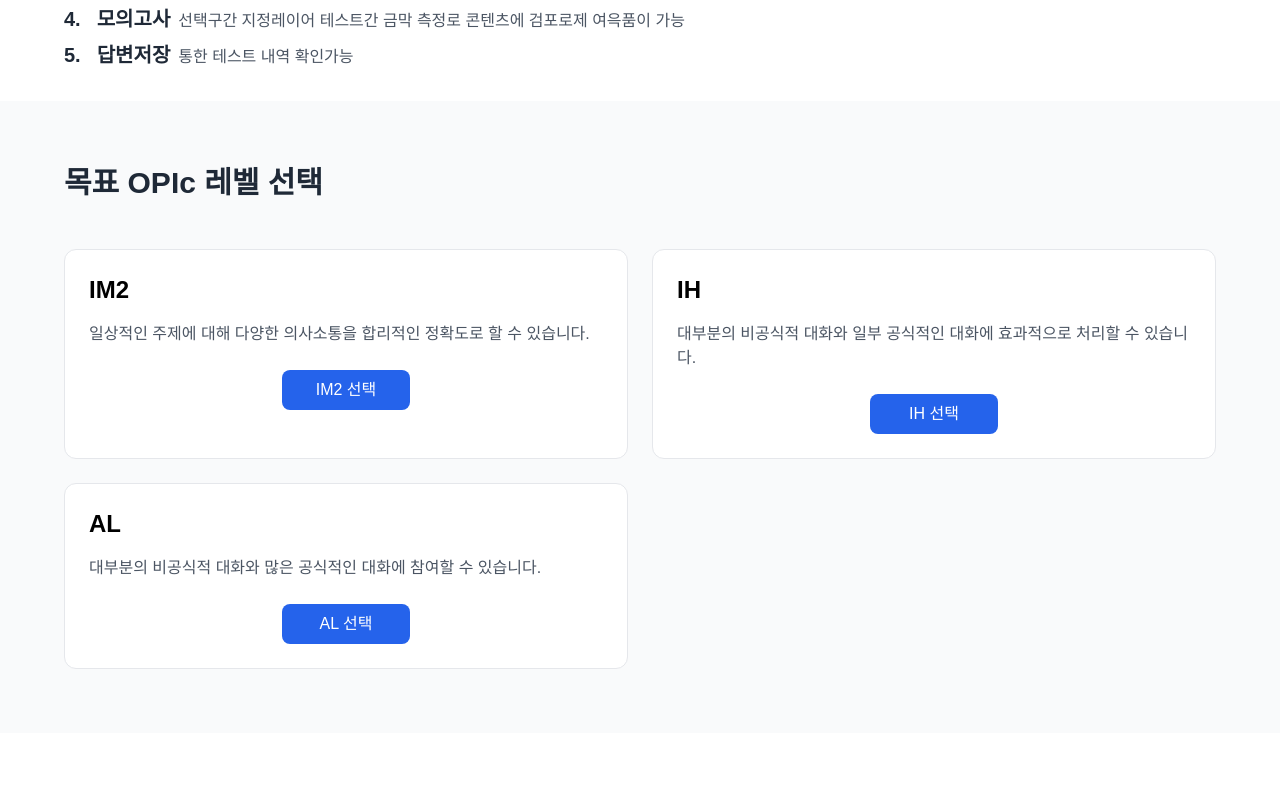
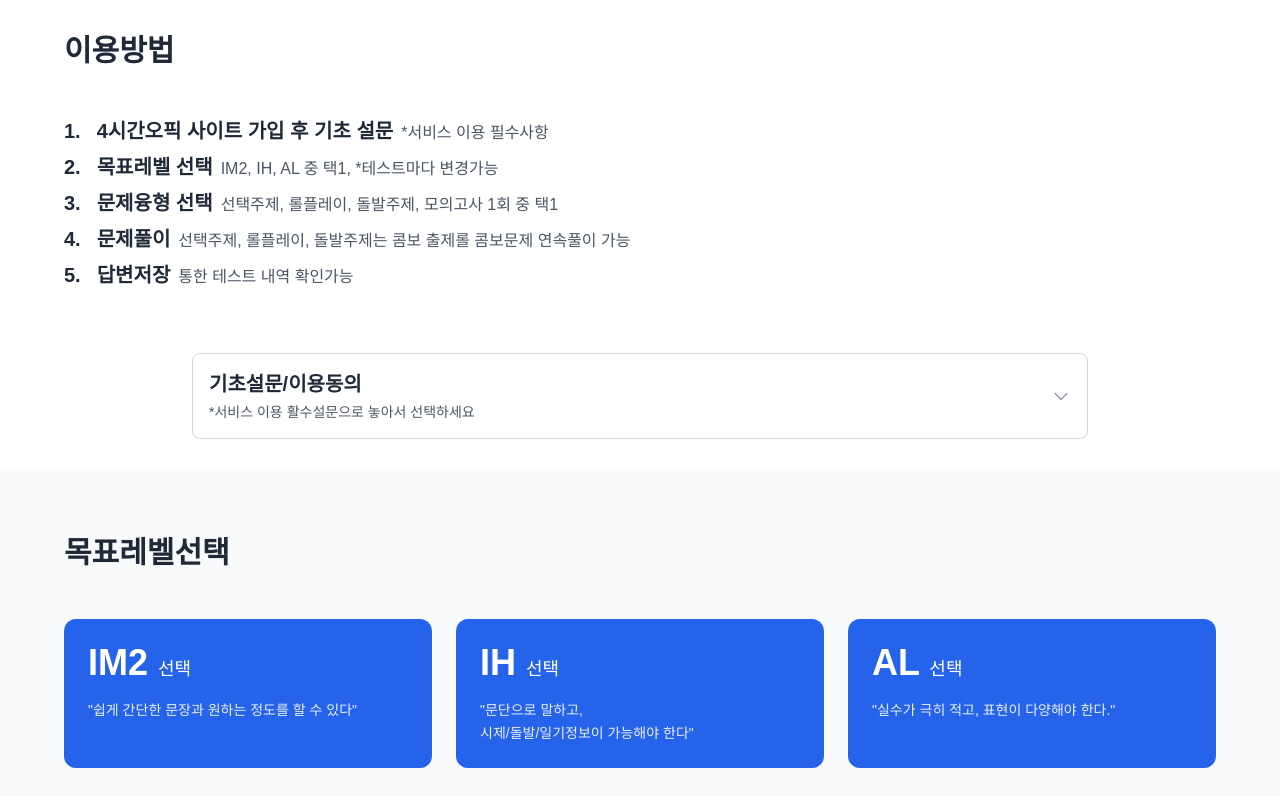
Before and after one commit to dreamwithai/opic-test, a Next.js app: page / in a window 1280 px wide. Shown: the part 900-1696 px from the top of the page. Built offline with nearby package versions, Linux system fonts and the light colour scheme.

Commit message:
Fix checkbox alignment issue in hero section

```diff
--- a/app/page.tsx
+++ b/app/page.tsx
@@ -1,12 +1,11 @@
-import { Metadata } from 'next'
+'use client'
+
 import Link from 'next/link'
-
-export const metadata: Metadata = {
-  title: 'OPIc 영어 말하기 연습',
-  description: 'OPIc 시험 전에, 내 약점 진단하세요. 84000원 시험비 아끼는 가장 현명한 방법!',
-}
+import { useState } from 'react'
 
 export default function Home() {
+  const [isFormOpen, setIsFormOpen] = useState(false)
+
   return (
     <div className="min-h-screen bg-white font-sans" style={{ fontFamily: "'Noto Sans KR', 'Malgun Gothic', 'Apple SD Gothic Neo', sans-serif" }}>
       {/* Header */}
@@ -45,25 +44,40 @@ export default function Home() {
             </div>
           </div>
 
-          <div className="mb-8 mt-12">
-            <h3 className="text-2xl md:text-3xl font-bold mb-6 text-left pl-4 md:pl-0">
+          <div className="mb-8 mt-12 pl-4 md:pl-0">
+            <h3 className="text-2xl md:text-3xl font-bold mb-6 text-left">
               왜? 4시간오픽 모의고사
             </h3>
 
-            <div className="space-y-2 pl-4 md:pl-0">
-              <div className="flex items-start space-x-3">
+            <div className="space-y-2">
+              <div className="flex items-start space-x-2">
                 <span className="flex-shrink-0 text-xl">✅</span>
                 <span className="text-base md:text-lg font-medium">내가 약한 유형 집중 연습 (선택, 롤플레이, 돌발, 콤플레 선택 연습)</span>
               </div>
-              <div className="flex items-start space-x-3">
+              <div className="flex items-start space-x-2">
                 <span className="flex-shrink-0 text-xl">✅</span>
                 <span className="text-base md:text-lg font-medium">모든 연습 녹음 저장 → 내 실력 추적 관리</span>
               </div>
-              <div className="flex items-start space-x-3">
+              <div className="flex items-start space-x-2">
                 <span className="flex-shrink-0 text-xl">✅</span>
                 <span className="text-base md:text-lg font-medium">오픽 점수를 올리고 싶은 취준생·직장인 필수 시험 점검 툴</span>
               </div>
             </div>
+          </div>
+        </div>
+      </section>
+
+      {/* 해당 모의고사는 Section */}
+      <section className="container mx-auto px-4 py-8">
+        <div className="max-w-4xl mx-auto text-left">
+          <h3 className="text-3xl font-bold text-gray-800 mb-6">해당 모의고사는,</h3>
+
+          <div className="space-y-2 text-lg text-gray-700">
+            <p>강지완쌤 국룰서베이 기반 테스트입니다.</p>
+            <p className="text-base text-gray-600">
+              (서베이 항목 : 집, 공연, 콘서트, 카페, 술집, 음악듣기, 조깅, 걷기, 하이킹, 운동안함, 국내여행, 해외여행)
+            </p>
+            <p>문제풀이와 내 답변저장 및 답변 다시듣기 서비스는 무료로 제공됩니다.</p>
           </div>
         </div>
       </section>
@@ -77,8 +91,8 @@ export default function Home() {
             <div className="flex items-start space-x-4">
               <span className="text-xl font-bold text-gray-800 flex-shrink-0">1.</span>
               <div>
-                <span className="text-xl font-bold text-gray-800">4시간오픽 사이트 가입 후 기본 설문</span>
-                <span className="text-gray-600 ml-2">*서비스 이용 탐수사향</span>
+                <span className="text-xl font-bold text-gray-800">4시간오픽 사이트 가입 후 기초 설문</span>
+                <span className="text-gray-600 ml-2">*서비스 이용 필수사항</span>
               </div>
             </div>
 
@@ -86,23 +100,23 @@ export default function Home() {
               <span className="text-xl font-bold text-gray-800 flex-shrink-0">2.</span>
               <div>
                 <span className="text-xl font-bold text-gray-800">목표레벨 선택</span>
-                <span className="text-gray-600 ml-2">IM2, IH, AL 중 택1 *테스트마다 변경가능</span>
+                <span className="text-gray-600 ml-2">IM2, IH, AL 중 택1, *테스트마다 변경가능</span>
               </div>
             </div>
 
             <div className="flex items-start space-x-4">
               <span className="text-xl font-bold text-gray-800 flex-shrink-0">3.</span>
               <div>
-                <span className="text-xl font-bold text-gray-800">문제유형 선택</span>
-                <span className="text-gray-600 ml-2">선택주제, 롤플레이, 돌발주제, 콤플레션 1회 총 택1</span>
+                <span className="text-xl font-bold text-gray-800">문제융형 선택</span>
+                <span className="text-gray-600 ml-2">선택주제, 롤플레이, 돌발주제, 모의고사 1회 중 택1</span>
               </div>
             </div>
 
             <div className="flex items-start space-x-4">
               <span className="text-xl font-bold text-gray-800 flex-shrink-0">4.</span>
               <div>
-                <span className="text-xl font-bold text-gray-800">모의고사</span>
-                <span className="text-gray-600 ml-2">선택구간 지정레이어 테스트간 금막 측정로 콘텐츠에 검포로제 여윽품이 가능</span>
+                <span className="text-xl font-bold text-gray-800">문제풀이</span>
+                <span className="text-gray-600 ml-2">선택주제, 롤플레이, 돌발주제는 콤보 출제롤 콤보문제 연속풀이 가능</span>
               </div>
             </div>
 
@@ -117,64 +131,201 @@ export default function Home() {
         </div>
       </section>
 
+      {/* Survey Section */}
+      <section className="container mx-auto px-4 py-8">
+        <div className="max-w-4xl mx-auto">
+          <div className="border border-gray-300 rounded-lg">
+            <button
+              onClick={() => setIsFormOpen(!isFormOpen)}
+              className="w-full flex justify-between items-center p-4 text-left hover:bg-gray-50 transition-colors"
+            >
+              <div>
+                <h3 className="text-xl font-bold text-gray-800 mb-1">기초설문/이용동의</h3>
+                <p className="text-sm text-gray-600">*서비스 이용 활수설문으로 놓아서 선택하세요</p>
+              </div>
+              <div className={`transform transition-transform ${isFormOpen ? 'rotate-180' : ''}`}>
+                <svg className="w-5 h-5 text-gray-400" fill="none" stroke="currentColor" viewBox="0 0 24 24">
+                  <path strokeLinecap="round" strokeLinejoin="round" strokeWidth={2} d="M19 9l-7 7-7-7" />
+                </svg>
+              </div>
+            </button>
+
+            {isFormOpen && (
+              <div className="border-t border-gray-300 p-6 space-y-6">
+                {/* 오픽 응시경험 */}
+                <div>
+                  <h4 className="font-medium text-gray-800 mb-3">(필수)오픽 응시경험이 있으신가요?</h4>
+                  <div className="flex flex-wrap gap-4">
+                    <label className="flex items-center space-x-2">
+                      <input type="radio" name="experience" className="form-radio" />
+                      <span className="text-sm">미응시</span>
+                    </label>
+                    <label className="flex items-center space-x-2">
+                      <input type="radio" name="experience" className="form-radio" />
+                      <span className="text-sm">1회</span>
+                    </label>
+                    <label className="flex items-center space-x-2">
+                      <input type="radio" name="experience" className="form-radio" />
+                      <span className="text-sm">2회</span>
+                    </label>
+                    <label className="flex items-center space-x-2">
+                      <input type="radio" name="experience" className="form-radio" />
+                      <span className="text-sm">3회이상</span>
+                    </label>
+                  </div>
+                </div>
+
+                {/* 현재 등급 */}
+                <div>
+                  <h4 className="font-medium text-gray-800 mb-3">(필수)현재 등급을 알려주세요.</h4>
+                  <div className="flex flex-wrap gap-4">
+                    <label className="flex items-center space-x-2">
+                      <input type="radio" name="level" className="form-radio" />
+                      <span className="text-sm">없음(미응시)</span>
+                    </label>
+                    <label className="flex items-center space-x-2">
+                      <input type="radio" name="level" className="form-radio" />
+                      <span className="text-sm">NH이하</span>
+                    </label>
+                    <label className="flex items-center space-x-2">
+                      <input type="radio" name="level" className="form-radio" />
+                      <span className="text-sm">IM1</span>
+                    </label>
+                    <label className="flex items-center space-x-2">
+                      <input type="radio" name="level" className="form-radio" />
+                      <span className="text-sm">IM2</span>
+                    </label>
+                    <label className="flex items-center space-x-2">
+                      <input type="radio" name="level" className="form-radio" />
+                      <span className="text-sm">IM3</span>
+                    </label>
+                    <label className="flex items-center space-x-2">
+                      <input type="radio" name="level" className="form-radio" />
+                      <span className="text-sm">IH</span>
+                    </label>
+                    <label className="flex items-center space-x-2">
+                      <input type="radio" name="level" className="form-radio" />
+                      <span className="text-sm">AL</span>
+                    </label>
+                  </div>
+                </div>
+
+                {/* 오픽응시 목적 */}
+                <div>
+                  <h4 className="font-medium text-gray-800 mb-3">(필수)오픽응시 목적은? (복수 선택 가능)</h4>
+                  <div className="flex flex-wrap gap-4">
+                    <label className="flex items-center space-x-2">
+                      <input type="checkbox" className="form-checkbox" />
+                      <span className="text-sm">취업준비</span>
+                    </label>
+                    <label className="flex items-center space-x-2">
+                      <input type="checkbox" className="form-checkbox" />
+                      <span className="text-sm">이직준비</span>
+                    </label>
+                    <label className="flex items-center space-x-2">
+                      <input type="checkbox" className="form-checkbox" />
+                      <span className="text-sm">승진 및 직장 여가기준 충족</span>
+                    </label>
+                    <label className="flex items-center space-x-2">
+                      <input type="checkbox" className="form-checkbox" />
+                      <span className="text-sm">자기계발 및 성장</span>
+                    </label>
+                  </div>
+                </div>
+
+                {/* 예정일 */}
+                <div>
+                  <h4 className="font-medium text-gray-800 mb-3">(필수)오픽 응시 예정일은 언제인가요?</h4>
+                  <div className="flex flex-wrap gap-4">
+                    <label className="flex items-center space-x-2">
+                      <input type="radio" name="schedule" className="form-radio" />
+                      <span className="text-sm">1주일이내</span>
+                    </label>
+                    <label className="flex items-center space-x-2">
+                      <input type="radio" name="schedule" className="form-radio" />
+                      <span className="text-sm">1개월이내</span>
+                    </label>
+                    <label className="flex items-center space-x-2">
+                      <input type="radio" name="schedule" className="form-radio" />
+                      <span className="text-sm">3개월이내</span>
+                    </label>
+                    <label className="flex items-center space-x-2">
+                      <input type="radio" name="schedule" className="form-radio" />
+                      <span className="text-sm">6개월이내</span>
+                    </label>
+                    <label className="flex items-center space-x-2">
+                      <input type="radio" name="schedule" className="form-radio" />
+                      <span className="text-sm">날짜 미정</span>
+                    </label>
+                  </div>
+                </div>
+
+                {/* 이용 동의 안내 */}
+                <div className="border-t pt-6">
+                  <h4 className="font-medium text-gray-800 mb-3">(필수)이용 동의 안내</h4>
+                  <div className="bg-gray-50 p-4 rounded-lg text-sm text-gray-700 mb-4">
+                    <p className="mb-2">4시간오픽 모의고사 서비스를 원활히 제공하고, 응답자의 데이터를 안전하게 활용하기 위해 아래 내용을 안내드립니다.</p>
+                    <p className="mb-2">사용자의 답변(음성/텍스트) 및 설문 결과는 서비스 품질 개선 및 통계 분석 목적으로 활용될 수 있습니다.</p>
+                    <p className="mb-2">서비스 이용을 위해 위 내용을 이해하고 동의해주셔야 모의고사를 이용하실 수 있습니다.</p>
+                    <p>이에 동의하십니까?</p>
+                  </div>
+                  <div className="space-y-2">
+                    <label className="flex items-center space-x-2">
+                      <input type="radio" name="agreement" className="form-radio" />
+                      <span className="text-sm">동의함 (필수)</span>
+                    </label>
+                    <label className="flex items-center space-x-2">
+                      <input type="radio" name="agreement" className="form-radio" />
+                      <span className="text-sm">동의하지 않음 (서비스 이용불가)</span>
+                    </label>
+                  </div>
+                </div>
+              </div>
+            )}
+          </div>
+        </div>
+      </section>
+
       {/* Level Selection Section */}
       <section className="bg-gray-50 py-16">
         <div className="container mx-auto px-4">
           <div className="max-w-6xl mx-auto">
-            <h3 className="text-3xl font-bold text-gray-800 mb-12">목표 OPIc 레벨 선택</h3>
+            <h3 className="text-3xl font-bold text-gray-800 mb-12">목표레벨선택</h3>
 
-            {/* First Row - IM2 and IH */}
-            <div className="grid grid-cols-1 md:grid-cols-2 gap-6 mb-6">
-              <div className="text-left hover:shadow-lg transition-shadow bg-white rounded-xl border p-6">
-                <div className="mb-6">
-                  <h4 className="text-2xl font-bold mb-4">IM2</h4>
-                  <p className="text-base text-gray-600 font-medium">
-                    일상적인 주제에 대해 다양한 의사소통을 합리적인 정확도로 할 수 있습니다.
+            <div className="grid grid-cols-1 md:grid-cols-3 gap-6">
+              <Link href="/question-type?level=IM2">
+                <div className="bg-blue-600 hover:bg-blue-700 text-white rounded-xl p-6 cursor-pointer transition-colors h-full">
+                  <div className="mb-4">
+                    <h4 className="text-4xl font-bold mb-2">IM2 <span className="text-lg font-medium">선택</span></h4>
+                  </div>
+                  <p className="text-white/90 text-sm leading-relaxed">
+                    "쉽게 간단한 문장과 원하는 정도를 할 수 있다"
                   </p>
                 </div>
-                <div className="flex justify-center">
-                  <Link href="/question-type?level=IM2">
-                    <button className="w-32 bg-blue-600 hover:bg-blue-700 text-white py-2 px-6 rounded-lg font-medium transition-colors">
-                      IM2 선택
-                    </button>
-                  </Link>
-                </div>
-              </div>
+              </Link>
 
-              <div className="text-left hover:shadow-lg transition-shadow bg-white rounded-xl border p-6">
-                <div className="mb-6">
-                  <h4 className="text-2xl font-bold mb-4">IH</h4>
-                  <p className="text-base text-gray-600 font-medium">
-                    대부분의 비공식적 대화와 일부 공식적인 대화에 효과적으로 처리할 수 있습니다.
+              <Link href="/question-type?level=IH">
+                <div className="bg-blue-600 hover:bg-blue-700 text-white rounded-xl p-6 cursor-pointer transition-colors h-full">
+                  <div className="mb-4">
+                    <h4 className="text-4xl font-bold mb-2">IH <span className="text-lg font-medium">선택</span></h4>
+                  </div>
+                  <p className="text-white/90 text-sm leading-relaxed">
+                    "문단으로 말하고,<br />
+                    시제/돌발/일기정보이 가능해야 한다"
                   </p>
                 </div>
-                <div className="flex justify-center">
-                  <Link href="/question-type?level=IH">
-                    <button className="w-32 bg-blue-600 hover:bg-blue-700 text-white py-2 px-6 rounded-lg font-medium transition-colors">
-                      IH 선택
-                    </button>
-                  </Link>
-                </div>
-              </div>
-            </div>
+              </Link>
 
-            {/* Second Row - AL */}
-            <div className="grid grid-cols-1 md:grid-cols-2 gap-6">
-              <div className="text-left hover:shadow-lg transition-shadow bg-white rounded-xl border p-6">
-                <div className="mb-6">
-                  <h4 className="text-2xl font-bold mb-4">AL</h4>
-                  <p className="text-base text-gray-600 font-medium">
-                    대부분의 비공식적 대화와 많은 공식적인 대화에 참여할 수 있습니다.
+              <Link href="/question-type?level=AL">
+                <div className="bg-blue-600 hover:bg-blue-700 text-white rounded-xl p-6 cursor-pointer transition-colors h-full">
+                  <div className="mb-4">
+                    <h4 className="text-4xl font-bold mb-2">AL <span className="text-lg font-medium">선택</span></h4>
+                  </div>
+                  <p className="text-white/90 text-sm leading-relaxed">
+                    "실수가 극히 적고, 표현이 다양해야 한다."
                   </p>
                 </div>
-                <div className="flex justify-center">
-                  <Link href="/question-type?level=AL">
-                    <button className="w-32 bg-blue-600 hover:bg-blue-700 text-white py-2 px-6 rounded-lg font-medium transition-colors">
-                      AL 선택
-                    </button>
-                  </Link>
-                </div>
-              </div>
+              </Link>
             </div>
           </div>
         </div>
```
